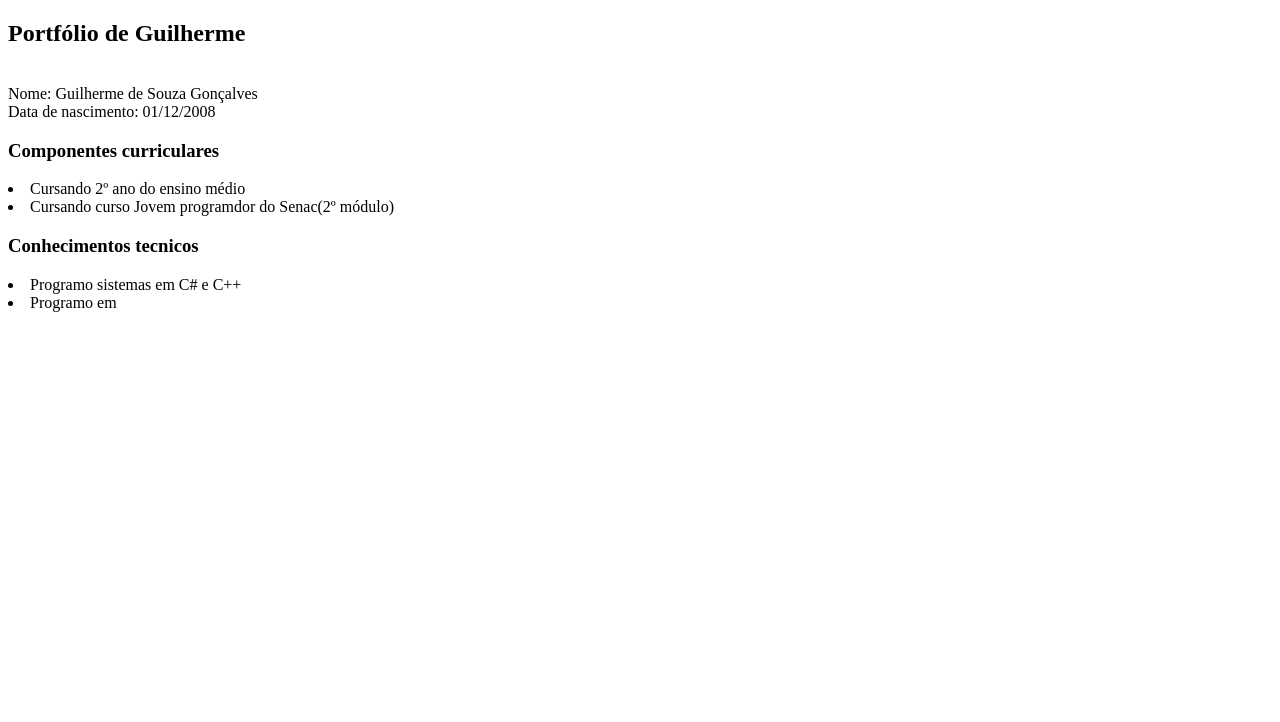
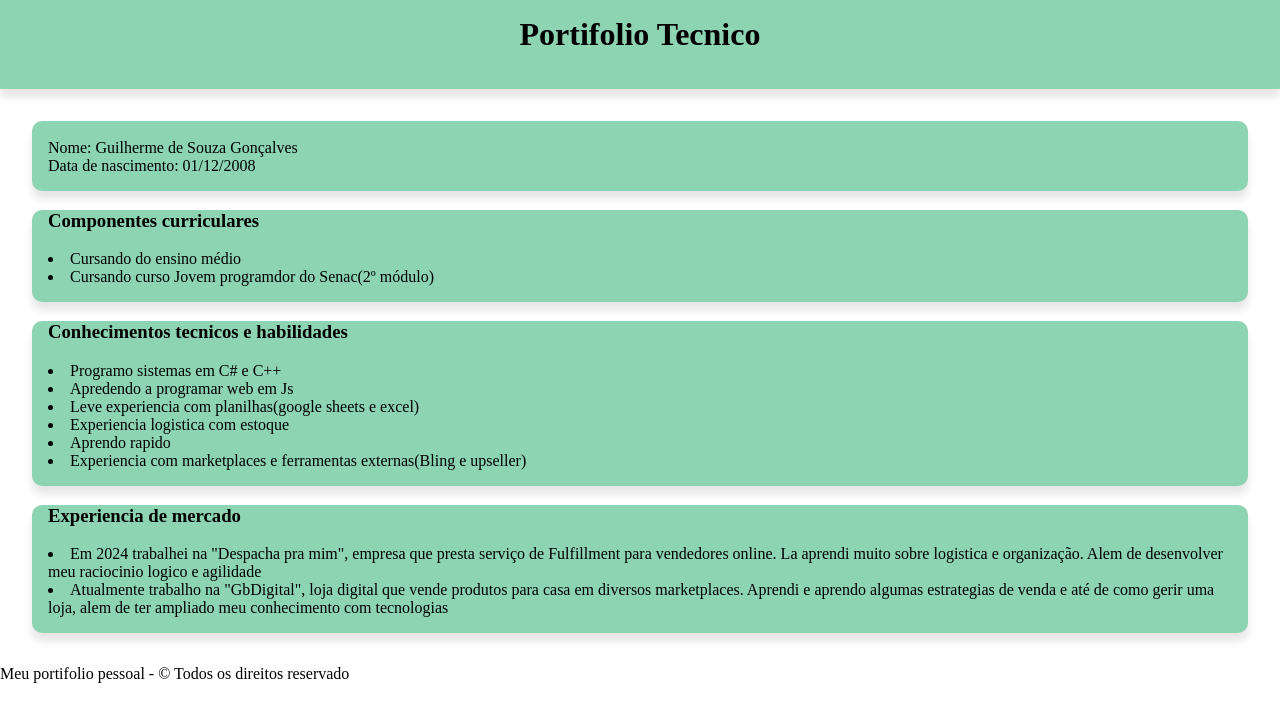
Before and after one commit to Guilherme-Goncalves08/Portifolio-Guilherme, a plain HTML site: page pagina-Tecnica/Index.html in a window 1280 px wide. Drawn offline with Linux system fonts and the light colour scheme.

Commit message:
feat code tec

```diff
--- a/pagina-Tecnica/Index.html
+++ b/pagina-Tecnica/Index.html
@@ -1,28 +1,57 @@
 <!DOCTYPE html>
 <html lang="pt-br">
+
 <head>
     <meta charset="UTF-8">
     <meta name="viewport" content="width=device-width, initial-scale=1.0">
+    <link rel="stylesheet" href="./style.css">
     <title>Portfólio Guilherme-Tecnico</title>
 </head>
+
 <body>
-    <section>
-        <H1>Portfólio de Guilherme</H1>
-        <!--
-        TODO:
-         <a href="">Sobre mim</a>
-        <a href="">Familia</a>
-        -->
-    </section>
+    <header>
+        <H1>Portifolio Tecnico</H1>
+    </header>
+    <main>
         <section>
             <br>Nome: Guilherme de Souza Gonçalves
             <br>Data de nascimento: 01/12/2008
+
+        </section>
+
+        <section>
             <h3>Componentes curriculares</h3>
-        <li>Cursando 2º ano do ensino médio</li>
+            <li>Cursando do ensino médio</li>
             <li>Cursando curso Jovem programdor do Senac(2º módulo)</li>
-        <h3>Conhecimentos tecnicos</h3>
+
+        </section>
+
+        <section>
+            <h3>Conhecimentos tecnicos e habilidades</h3>
             <li>Programo sistemas em C# e C++</li>
-        <li>Programo em </li>
+            <li>Apredendo a programar web em Js </li>
+            <li>Leve experiencia com planilhas(google sheets e excel)</li>
+            <li>Experiencia logistica com estoque</li>
+            <li>Aprendo rapido</li>
+            <li>Experiencia com marketplaces e ferramentas externas(Bling e upseller)</li>
+
         </section>
+
+        <section>
+            <h3>Experiencia de mercado</h3>
+            <li>Em 2024 trabalhei na "Despacha pra mim", empresa que presta serviço de Fulfillment para vendedores
+                online.
+                La aprendi muito sobre logistica e organização. Alem de desenvolver meu raciocinio logico e agilidade
+            </li>
+            <li>Atualmente trabalho na "GbDigital", loja digital que vende produtos para casa em diversos marketplaces.
+                Aprendi e aprendo algumas estrategias de venda e até de como gerir uma loja, alem de ter ampliado meu
+                conhecimento com tecnologias</li>
+
+        </section>
+    </main>
+    <footer>
+        Meu portifolio pessoal - &copy; Todos os direitos reservado
+    </footer>
 </body>
+
 </html>
--- /dev/null
+++ b/pagina-Tecnica/style.css
@@ -0,0 +1,28 @@
+body {
+    background-color: white;
+    margin: auto;
+}
+
+h1 {
+    margin: 0 0 20px 0;
+}
+
+header {
+    padding: 16px;
+    background-color: rgb(141, 212, 178);
+    box-shadow: 0 8px 8px rgba(0, 0, 0, 0.1);
+
+    text-align: center;
+}
+
+main {
+    padding: 16px;
+}
+
+section {
+    background-color: rgb(141, 212, 178);
+    box-shadow: 0 8px 8px rgba(0, 0, 0, 0.1);
+    margin: 16px;
+    border-radius: 10px;
+    padding: 0 16px 16px 16px;
+}
```
Also changed, not shown: home/index.html (added, +20 -0 lines), img/eu.jpg (added). Lines whose indentation alone changed are shown as unchanged.
